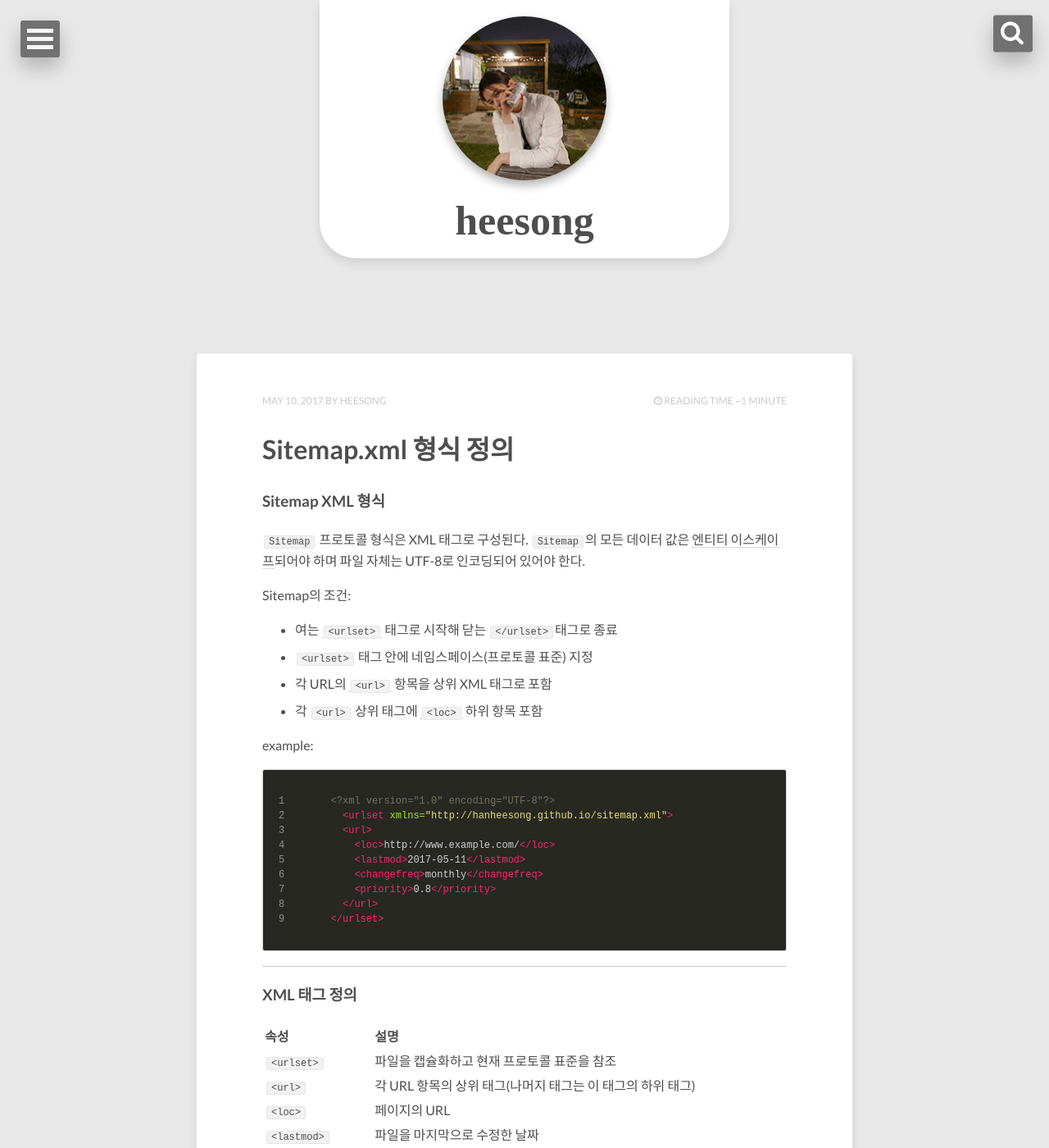
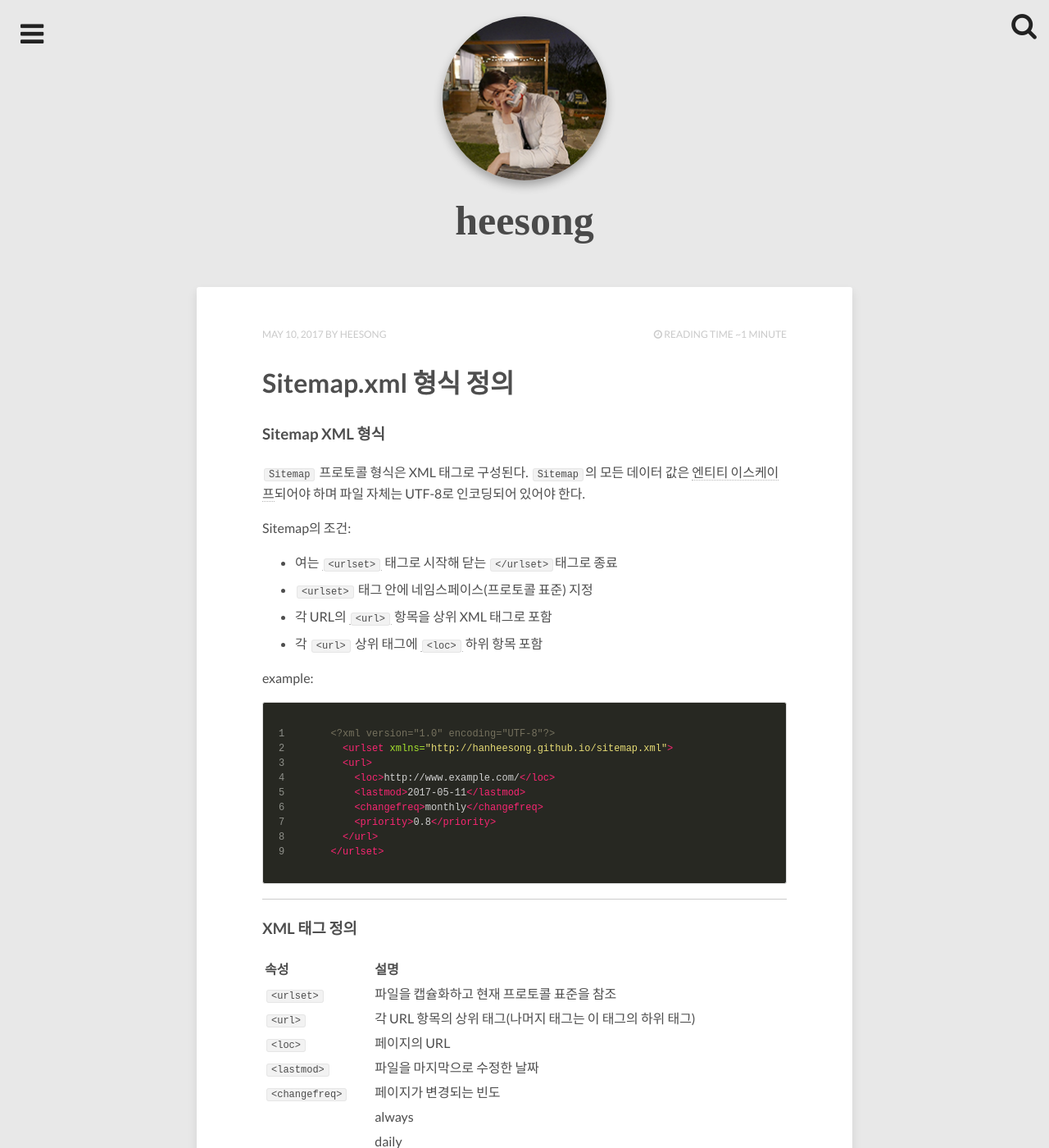
Before and after one commit to hailey-han-0908/hanheesong.github.io, a Jekyll site: the page built from index.html, in a window 1280 px wide and 1400 px high. Shown: the whole window at 82% size. Built offline with Jekyll 4.4.1, drawn with Linux system fonts in a browser that asks for light colours; nearby versions of some CDN libraries; some web fonts are replaced; the list of posts is cut into pages by our own code.

Commit message:
검색 기능 수정

```diff
--- a/_includes/header.html
+++ b/_includes/header.html
@@ -3,25 +3,20 @@
   .header {
     position: fixed;
     top: 0;
-    right: 50%;
-    margin-right: -250px;
-    border-radius: 0 0 45px 45px;
-    width: 500px;
+    width: 100%;
     height: 315px;
-    background: #fff;
-    color: rgba(34,34,34,0.8);
-    z-index: 999;
+    background-color: #e8e8e8;
     overflow: hidden;
     -webkit-transition: height 0.3s;
     -moz-transition: height 0.3s;
     transition: height 0.3s;
     text-align: center;
     line-height: 160px;
-    box-shadow: 0 0 0 0, 0 6px 12px rgba(0,0,0,0.1);
+    z-index: 999;
  }
   .header.shrink {
-    height: 80px;
-    line-height:140px;
+    height: 45px;
+    line-height: 96px;
   }
   .header h3
   {
@@ -33,7 +28,6 @@
     transition: all 0.3s;
     position: relative;
     top: -31px;
-    opacity: 0;
   }
   .header a{
     background-image:url('/images/IMG_2125.jpg');
@@ -44,7 +38,6 @@
     display: block;
     border-radius: 50%;
     margin: 20px auto 0 auto;
-    opacity: 0;
     box-shadow:0 0 0 0, 0 6px 12px rgba(0,0,0,0.3);
     -webkit-transition: all 0.3s;
     -moz-transition: all 0.3s;
@@ -66,36 +59,143 @@
     -moz-transition: all 0.3s;
     transition: all 0.3s;
   }
-  .dl-menuwrapper.dl-move{
-    position:fixed;top:17px;left:25px;
-    -webkit-transition: all 0.3s;
-    -moz-transition: all 0.3s;
-    transition: all 0.3s;
+
+  .main {
+    position: fixed;
+    max-width: 100%;
+    width: 991px;
+    margin: auto;
+    z-index: 999;
   }
+
+  input[type="checkbox"]#search + label {
+    display: inline-block;
+    margin: 15px;
+    position: fixed;
+    top: 0;
+    right: 0;
+    z-index: 9999;
+  }
+  input[type="checkbox"]#search + label span {
+    float: left;
+    position: relative;
+    top: 0;
+    left: 0;
+    -webkit-transition: all 0.5s ease-in-out 0.1s;
+    transition: all 0.5s ease-in-out 0.1s;
+    color: #222;
+    font-size: 33px;
+  }
+  input[type="checkbox"]#search + label span:hover {
+    opacity: 0.6;
+  }
+  input[type="checkbox"]#search + label:hover {
+    cursor: pointer;
+  }
+  input[type="checkbox"]#search:checked + label span {
+    color: #FFFFFF;
+  }
+  input[type="checkbox"]#search:checked ~ main section.search {
+    opacity: 1;
+    visibility: visible;
+    top: 0;
+    height: 100vh;
+    z-index: 99;
+  }
+  input[type="checkbox"]#search:checked ~ main section.search form {
+    top: 40vh;
+  }
+
+  section.search {
+    width: 100%;
+    height: 100vh;
+    position: fixed;
+    top: 0;
+    left: 0;
+    background: -webkit-linear-gradient(top, black 0, rgba(0, 0, 0, 0.75) 50%, transparent 100%);
+    background: linear-gradient(top, black 0, rgba(0, 0, 0, 0.75) 50%, transparent 100%);
+    opacity: 0;
+    visibility: hidden;
+    -webkit-transition: all 0.5s ease-in-out 0.1s;
+    transition: all 0.5s ease-in-out 0.1s;
+  }
+  section.search form {
+    position: absolute;
+    top: -100%;
+    left: 50%;
+    -webkit-transform: translate(-50%, -50%);
+            transform: translate(-50%, -50%);
+    -webkit-transition: all 0.5s ease-in-out 0.1s;
+    transition: all 0.5s ease-in-out 0.1s;
+    width: 991px;
+    max-width: 100%;
+    height: 50vh;
+  }
+  section.search form .advanced {
+    float: left;
+    width: 100%;
+    padding: 20px 0;
+  }
+  section.search form input {
+    font-family: "Telefon Black", Sans-Serif;
+    color: #FFFFFF;
+  }
+  section.search form input[type="search"] {
+    float: left;
+    width: 100%;
+    background-color: transparent;
+    border: none;
+    font-size: 6rem;
+    font-weight: bold;
+    padding: 0;
+    -webkit-transition: all 0.5s ease-in-out 0.1s;
+    transition: all 0.5s ease-in-out 0.1s;
+  }
+  section.search form input[type="search"]:focus {
+    border-color: white;
+    color: white;
+    outline: 0px;
+  }
+  section.search form input + label {
+    font-family: "Telefon Black", Sans-Serif;
+    color: #FFFFFF;
+    cursor: pointer;
+    padding: 0 12px 0 2px;
+    color: #666;
+  }
+
 </style>
+
 <div class="header">
       <a href="{{site.url}}"></a>
       <h3>{{ site.title }}</h3>
 
 </div><!-- /.entry-header -->
 
+<div class="container">
 
 
-  <div id="results">
-    <h1><!-- `key` listing for `value` --></h1>
+<input type="checkbox" id="search" hidden="hidden"/>
+<label for="search">
+  <span class="fa fa-search"></span>
+</label>
 
-    <ul class="results">
-      <!-- results lists -->
-    </ul>
+<main class="main">
+  <section class="search">
+    <form action="">
+      <input type="search" id="search-input" placeholder="search...">
+      <ul id="results-container"></ul>
+    </form>
+  </section>
+</main>
+
 </div>
-
-  <div id="search-container" class="content">
-    <input type="text" id="search-input" class="input">
-    <i class="fa fa-search search"></i>
-
-    <ul id="results-container"></ul>
-  </div>
-
+<style media="screen">
+  #results-container {position: absolute;top: 117px;left: -43px;}
+  #results-container li{list-style: none;height: 30px;line-height: 30px;}
+  #results-container li:hover a{color: #000;}
+  #results-container li a{color: #fff;font-size: 1.25em;}
+</style>
 <!-- Script pointing to jekyll-search.js -->
 <script src="{{site.baseurl}}/dest/jekyll-search.js" type="text/javascript"></script>
 
--- a/_includes/navigation.html
+++ b/_includes/navigation.html
@@ -1,5 +1,5 @@
 <nav id="dl-menu" class="dl-menuwrapper" role="navigation">
-	<button class="dl-trigger">Open Menu</button>
+	<span class="dl-trigger fa fa-bars"></span>
 	<ul class="dl-menu">
 		<li><a href="{{ site.url }}/">Home</a></li>
 		<li>
@@ -46,7 +46,7 @@
 		<li>
 			<a href="#">Posts</a>
 			<ul class="dl-submenu">
-				<li><a href="{{ site.url }}/posts/">All Posts</a></li>
+				<li><a href="{{ site.url }}/posts/">All Posts({{ site.posts | size }})</a></li>
 				<li><a href="{{ site.url }}/tags/">All Tags</a></li>
 			</ul>
 		</li>
--- a/_sass/_dl-menu.scss
+++ b/_sass/_dl-menu.scss
@@ -4,8 +4,8 @@
 
 .dl-menuwrapper {
 	position: fixed;
-	top: 0px;
-	left: 0px;
+	top: 0;
+	left: 0;
 	z-index: 1000;
 	-webkit-perspective: 1000px;
 	-moz-perspective: 1000px;
@@ -26,25 +26,20 @@
 		height: 100%;
 	}
 
-	button {
+	.dl-trigger {
 		top: 0;
 		left: 0;
-		background: $comp-color;
-		border: none;
-		width: 48px;
-		height: 45px;
-		text-indent: -900em;
-		overflow: hidden;
+		font-size: 33px;
+		color: $comp-color;
+
 		position: relative;
 		cursor: pointer;
-		outline: none;
-		border-radius: 0 0 3px 0;
-		opacity: 0.6;
-		box-shadow: 0 12px 24px rgba(#000,0.4);
+
+
 		transition: 0.4s ease-in-out;
 
 		&:hover {
-			opacity: 1;
+			opacity: 0.6;
 		}
 
 		@media #{$medium} {
@@ -309,106 +304,3 @@ All this is done for any sub-level being entered.
 .dl-menuopen li {
 	display: block
 }
-
-.content {
-  position: fixed;
-  height: 50px;
-  width: 300px;
-  margin-left: 170px;
-	top: 46px;
-  right: -450px;
-	z-index: 9999;
-  transform: translate(-50%, -50%);
-
-	@media #{$medium}{
-		top: 66px;
-	  right: -430px;
-	}
-
-}
-
-.content.on {
-  -webkit-animation-name: in-out;
-  animation-name: in-out;
-  -webkit-animation-duration: 0.7s;
-  animation-duration: 0.7s;
-  -webkit-animation-timing-function: linear;
-  animation-timing-function: linear;
-  -webkit-animation-iteration-count: 1;
-  animation-iteration-count: 1;
-}
-
-input {
-  box-sizing: border-box;
-  width: 48px;
-  height: 45px;
-	border: none;
-  border-radius: 0 0 0 3px;
-  background: #222;
-	opacity: 0.6;
-  color: #fff;
-  font-size: 16px;
-  outline: 0;
-	box-shadow: 0 12px 24px rgba(0,0,0,0.4);
-  -webkit-transition: width 0.4s ease-in-out, border-radius 0.8s ease-in-out, padding 0.2s;
-  transition: width 0.4s ease-in-out, border-radius 0.8s ease-in-out, padding 0.2s;
-  -webkit-transform: translate(-100%, -50%);
-  -ms-transform: translate(-100%, -50%);
-  transform: translate(-100%, -50%);
-
-	&:hover {
-		opacity: 1;
-	}
-
-	@media #{$medium} {
-		border-radius: 3px;
-	}
-
-}
-
-.search {
-  background: none;
-  position: absolute;
-	top: 8px;
-  left: 6px;
-  height: 48px;
-  width: 45px;
-	font-size: 30px;
-	color: #fff;
-  outline: 0;
-  border: 0;
-  cursor: pointer;
-  -webkit-transition: 0.2s ease-in-out;
-  transition: 0.2s ease-in-out;
-  -webkit-transform: translate(-100%, -50%);
-  -ms-transform: translate(-100%, -50%);
-  transform: translate(-100%, -50%);
-
-}
-
-.square {
-  box-sizing: border-box;
-  padding: 0 40px 0 10px;
-  width: 300px;
-  height: 45px;
-  background: #222;
-  border-radius: 3px;
-  color: #fff;
-  font-family: Roboto;
-  font-size: 16px;
-  font-weight: 400;
-	opacity: 0.6;
-  outline: 0;
-  -webkit-transition: width 0.4s ease-in-out, border-radius 0.4s ease-in-out, padding 0.2s;
-  transition: width 0.4s ease-in-out, border-radius 0.4s ease-in-out, padding 0.2s;
-  -webkit-transition-delay: 0.4s, 0s, 0.4s;
-  transition-delay: 0.4s, 0s, 0.4s;
-  -webkit-transform: translate(-100%, -50%);
-  -ms-transform: translate(-100%, -50%);
-  transform: translate(-100%, -50%);
-}
-
-#results-container{
-	position: relative;
-	right: 314px;
-}
--- a/_sass/_page.scss
+++ b/_sass/_page.scss
@@ -3,7 +3,7 @@
    ========================================================================== */
 
 body {
-	margin: 0;
+	margin: 290px 0 0 0;
 	padding: 0;
 	width: 100%;
 	background-color: $body-color;
--- a/_sass/_reset.scss
+++ b/_sass/_reset.scss
@@ -45,10 +45,6 @@ html {
   font-size: 100%;
   -webkit-text-size-adjust: 100%;
       -ms-text-size-adjust: 100%;
-}
-body {
-  position: relative;
-  top: 350px;
 }
 // Focus states
 a:focus {
```
Also changed, not shown: other parts of _includes/header.html (+6 -27 lines). Lines whose indentation alone changed are shown as unchanged.
